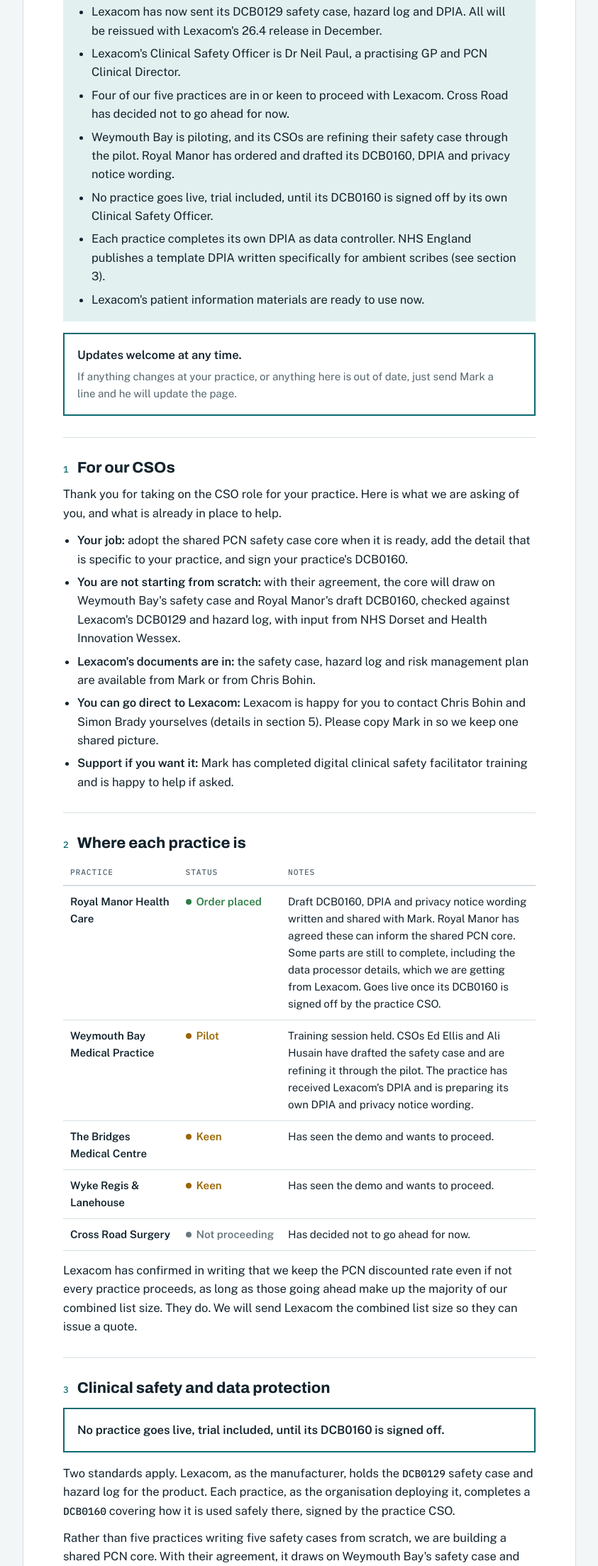
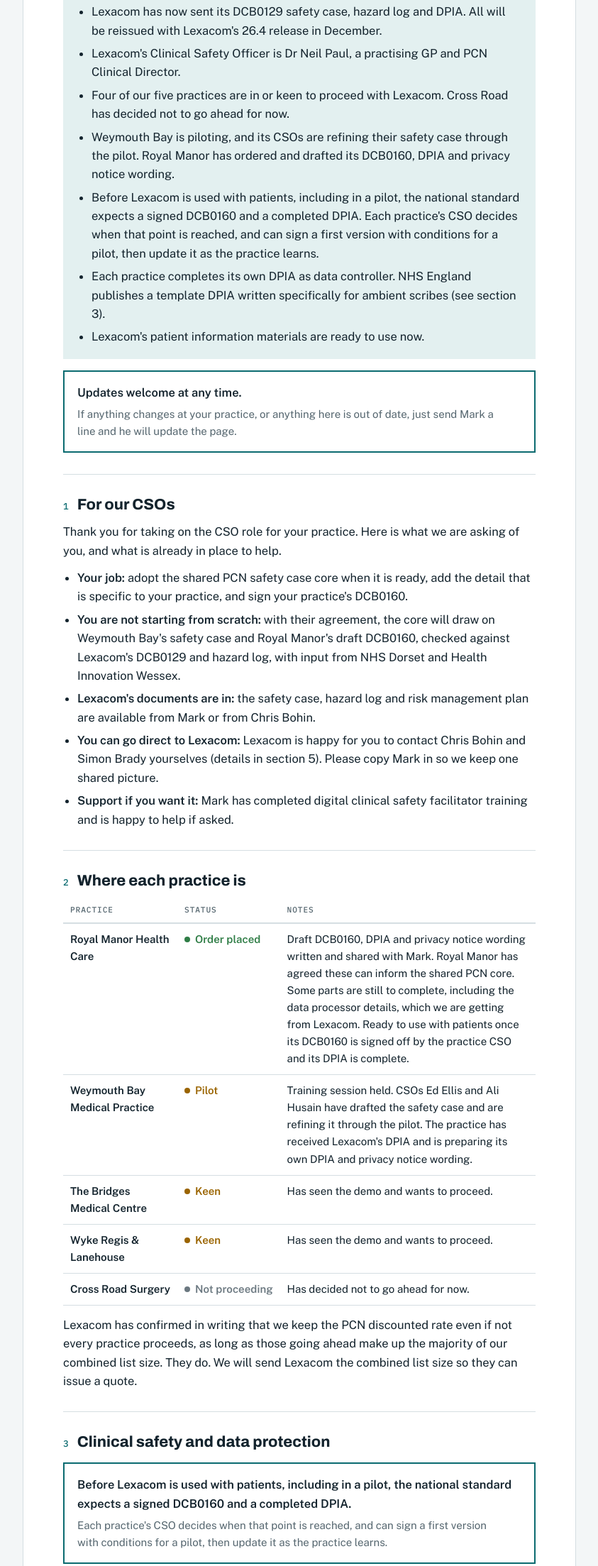
Before and after one commit to weyport-pcn/Lexacom-scrollsite, a plain HTML site: page index.html in a window 1280 px wide. Shown: the part 396-2603 px from the top of the page at 71% size, without its empty margins (218-1061 px from the left). Drawn offline with nearby package versions, Linux system fonts and the light colour scheme.

Commit message:
Update index.html

```diff
--- a/index.html
+++ b/index.html
@@ -101,7 +101,7 @@ footer{max-width:780px;margin:16px auto 0;font-size:.85rem;color:var(--muted)}
       <li>Lexacom's Clinical Safety Officer is Dr Neil Paul, a practising GP and PCN Clinical Director.</li>
       <li>Four of our five practices are in or keen to proceed with Lexacom. Cross Road has decided not to go ahead for now.</li>
       <li>Weymouth Bay is piloting, and its CSOs are refining their safety case through the pilot. Royal Manor has ordered and drafted its DCB0160, DPIA and privacy notice wording.</li>
-      <li>No practice goes live, trial included, until its DCB0160 is signed off by its own Clinical Safety Officer.</li>
+      <li>Before Lexacom is used with patients, including in a pilot, the national standard expects a signed DCB0160 and a completed DPIA. Each practice's CSO decides when that point is reached, and can sign a first version with conditions for a pilot, then update it as the practice learns.</li>
       <li>Each practice completes its own DPIA as data controller. NHS England publishes a template DPIA written specifically for ambient scribes (see section 3).</li>
       <li>Lexacom's patient information materials are ready to use now.</li>
     </ul>
@@ -129,7 +129,7 @@ footer{max-width:780px;margin:16px auto 0;font-size:.85rem;color:var(--muted)}
     <div class="tbl"><table>
       <thead><tr><th>Practice</th><th>Status</th><th>Notes</th></tr></thead>
       <tbody>
-        <tr><td>Royal Manor Health Care</td><td><span class="st ok">Order placed</span></td><td>Draft DCB0160, DPIA and privacy notice wording written and shared with Mark. Royal Manor has agreed these can inform the shared PCN core. Some parts are still to complete, including the data processor details, which we are getting from Lexacom. Goes live once its DCB0160 is signed off by the practice CSO.</td></tr>
+        <tr><td>Royal Manor Health Care</td><td><span class="st ok">Order placed</span></td><td>Draft DCB0160, DPIA and privacy notice wording written and shared with Mark. Royal Manor has agreed these can inform the shared PCN core. Some parts are still to complete, including the data processor details, which we are getting from Lexacom. Ready to use with patients once its DCB0160 is signed off by the practice CSO and its DPIA is complete.</td></tr>
         <tr><td>Weymouth Bay Medical Practice</td><td><span class="st warn">Pilot</span></td><td>Training session held. CSOs Ed Ellis and Ali Husain have drafted the safety case and are refining it through the pilot. The practice has received Lexacom's DPIA and is preparing its own DPIA and privacy notice wording.</td></tr>
         <tr><td>The Bridges Medical Centre</td><td><span class="st warn">Keen</span></td><td>Has seen the demo and wants to proceed.</td></tr>
         <tr><td>Wyke Regis &amp; Lanehouse</td><td><span class="st warn">Keen</span></td><td>Has seen the demo and wants to proceed.</td></tr>
@@ -142,7 +142,8 @@ footer{max-width:780px;margin:16px auto 0;font-size:.85rem;color:var(--muted)}
   <section>
     <h2><span class="n">3</span>Clinical safety and data protection</h2>
     <div class="rule">
-      <p>No practice goes live, trial included, until its DCB0160 is signed off.</p>
+      <p>Before Lexacom is used with patients, including in a pilot, the national standard expects a signed DCB0160 and a completed DPIA.</p>
+      <p class="why">Each practice's CSO decides when that point is reached, and can sign a first version with conditions for a pilot, then update it as the practice learns.</p>
     </div>
     <p>Two standards apply. Lexacom, as the manufacturer, holds the <span class="mono">DCB0129</span> safety case and hazard log for the product. Each practice, as the organisation deploying it, completes a <span class="mono">DCB0160</span> covering how it is used safely there, signed by the practice CSO.</p>
     <p>Rather than five practices writing five safety cases from scratch, we are building a shared PCN core. With their agreement, it draws on Weymouth Bay's safety case and Royal Manor's draft DCB0160, which sets out a local list of 24 hazards, checked against Lexacom's DCB0129 and hazard log. Each practice adopts it, adds local detail, and its own CSO signs it off. This keeps the work consistent, reduces the load on CSOs, and leaves accountability where the standard puts it.</p>
@@ -239,7 +240,7 @@ footer{max-width:780px;margin:16px auto 0;font-size:.85rem;color:var(--muted)}
   <section>
     <h2><span class="n">8</span>Update log</h2>
     <ul class="log">
-      <li><time datetime="2026-11-16">16 Nov 2026</time><span>Lexacom's DCB0129 safety case, hazard log, risk management plan and DPIA received, all due to be reissued with 26.4 in December. Lexacom's Clinical Safety Officer confirmed as Dr Neil Paul. CSO workshop available from 30 November. Links to NHS England's ambient scribe template DPIA added. Weymouth Bay's CSOs are refining their safety case through the pilot. Data retention document and 26.4 changes added to our requests.</span></li>
+      <li><time datetime="2026-11-16">16 Nov 2026</time><span>Lexacom's DCB0129 safety case, hazard log, risk management plan and DPIA received, all due to be reissued with 26.4 in December. Lexacom's Clinical Safety Officer confirmed as Dr Neil Paul. CSO workshop available from 30 November. Links to NHS England's ambient scribe template DPIA added. Weymouth Bay's CSOs are refining their safety case through the pilot. Wording on sign-off updated to reflect the national standard and each CSO's role. Data retention document and 26.4 changes added to our requests.</span></li>
       <li><time datetime="2026-11-11">11 Nov 2026</time><span>Royal Manor has agreed its drafts can inform the shared PCN core, and has shared its privacy notice wording, which already covers consultation recording and scribe software. Data processor details, data processing agreement and sub-processor list added to our requests to Lexacom, to complete the DPIAs.</span></li>
       <li><time datetime="2026-11-10">10 Nov 2026</time><span>Royal Manor sent its Core update in advance: Lexacom ordered, and a draft DCB0160 and DPIA written and shared with Mark. With their agreement, both drafts will inform the shared PCN core alongside Weymouth Bay's safety case.</span></li>
       <li><time datetime="2026-11-09">9 Nov 2026</time><span>Shared with practice managers and CSOs, with each practice asked to bring an update to Core on 11 November. Weymouth Bay's CSOs have completed their safety case, and the practice has asked Lexacom directly for the DPIA template and privacy notice wording. With their agreement, the shared PCN core will start from Weymouth Bay's safety case.</span></li>
```
